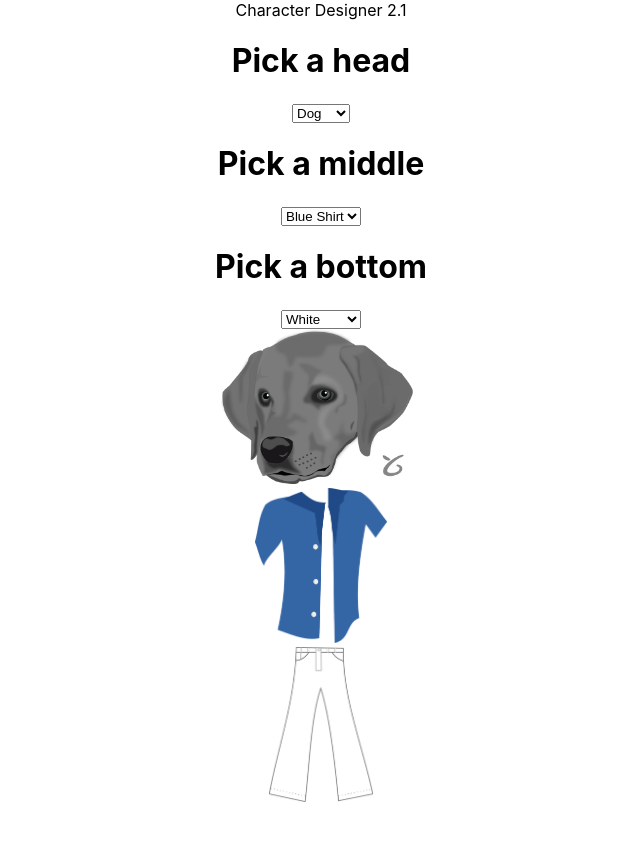
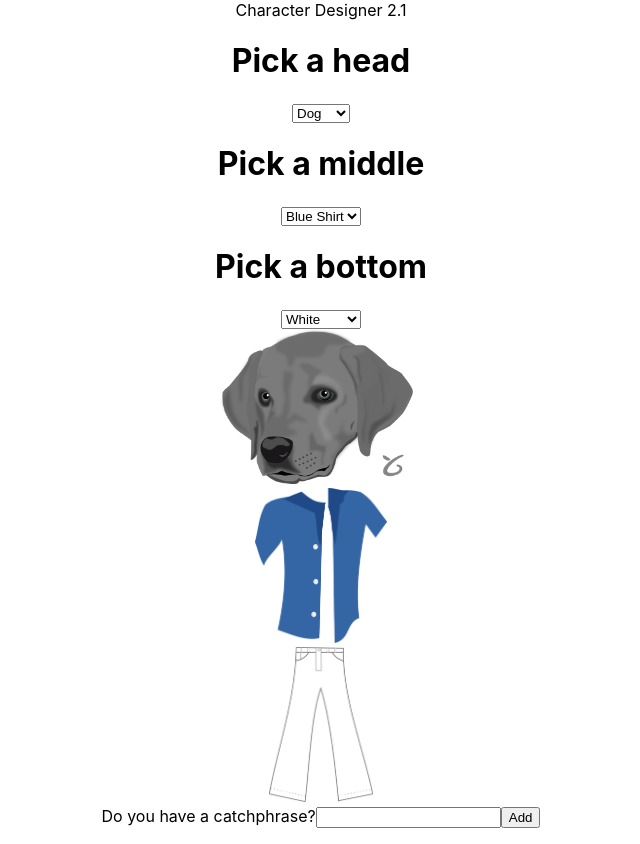
Before and after one commit to amanda-short/mod3-r-character-designer2, a React (Create React App) app: page / in a window 1280 px wide. Shown: the whole page, without its empty margins (319-959 px from the left). Before the commit the page ends 806 px from the top, so only its background shows below. Built offline with nearby package versions, Linux system fonts and the light colour scheme.

Commit message:
catchphrases added and saved on page

```diff
--- a/src/Views/Main.js
+++ b/src/Views/Main.js
@@ -5,6 +5,7 @@ import Select from '../components/Select/Select.js';
 import Head from '../components/Head/Head.js';
 import Middle from '../components/Middle/Middle.js';
 import Bottom from '../components/Bottom/Bottom.js';
+import Catchphrase from '../components/Catchphrase/Catchphrase.js';
 
 // add background //
 
@@ -12,6 +13,8 @@ export default function Main() {
   const [head, setHead] = useState('dog');
   const [middle, setMiddle] = useState('blue');
   const [bottom, setBottom] = useState('white');
+  const [catchphrase, setCatchphrase] = useState('');
+  const [catchphrases, setCatchphrases] = useState([]);
 
   return (
     <main className="main">
@@ -20,6 +23,7 @@ export default function Main() {
         <Head {...{ head }} />
         <Middle {...{ middle }} />
         <Bottom {...{ bottom }} />
+        <Catchphrase {...{ catchphrase, catchphrases, setCatchphrase, setCatchphrases }} />
       </div>
     </main>
   );
--- a/src/components/Catchphrase/Catchphrase.js
+++ b/src/components/Catchphrase/Catchphrase.js
@@ -0,0 +1,34 @@
+import React from 'react';
+import './Catchphrase.css';
+
+export default function Catchphrase({
+  catchphrase,
+  setCatchphrase,
+  catchphrases,
+  setCatchphrases,
+}) {
+  const saveCatchphrase = () => {
+    setCatchphrases((prevState) => [...prevState, catchphrase]);
+  };
+  return (
+    <div>
+      <label>
+        Do you have a catchphrase?
+        <input
+          id="catchphrase"
+          value={catchphrase}
+          type="text"
+          onChange={(e) => setCatchphrase(e.target.value)}
+        />
+        <button id="catchphrase-button" onClick={saveCatchphrase}>
+          Add
+        </button>
+      </label>
+      <ul>
+        {catchphrases.map((item) => (
+          <li key={item}>{item}</li>
+        ))}
+      </ul>
+    </div>
+  );
+}
```
Also changed, not shown: public/assets/wireframe.png (added), 1 other file (tests, documents, lock files or other folders).
